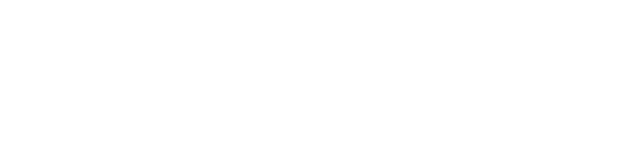
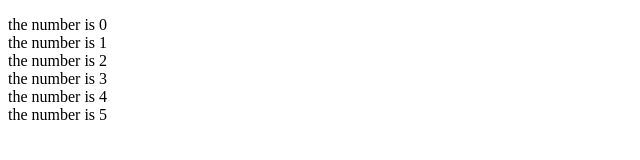
Before and after one commit to duongld2503/su-dung-vong-lap-for-bai-1, a plain HTML site: page index.html in a window 1280 px wide. Shown: the whole page, without its empty margins (0-640 px from the left). Drawn offline with Linux system fonts and the light colour scheme.

Commit message:
thuchanh

```diff
--- a/index.html
+++ b/index.html
@@ -5,9 +5,12 @@
     <title>Title</title>
 </head>
 <body>
+<p id="demo"> </p>
 <script>
+let text="";
 for (let n = 0; n <=5 ; n++){
-    alert("the number is" + " " + n);
+    text += "the number is" + " " + n + "<br>";
+    document.getElementById("demo").innerHTML = text;
 }
 </script>
 
```
